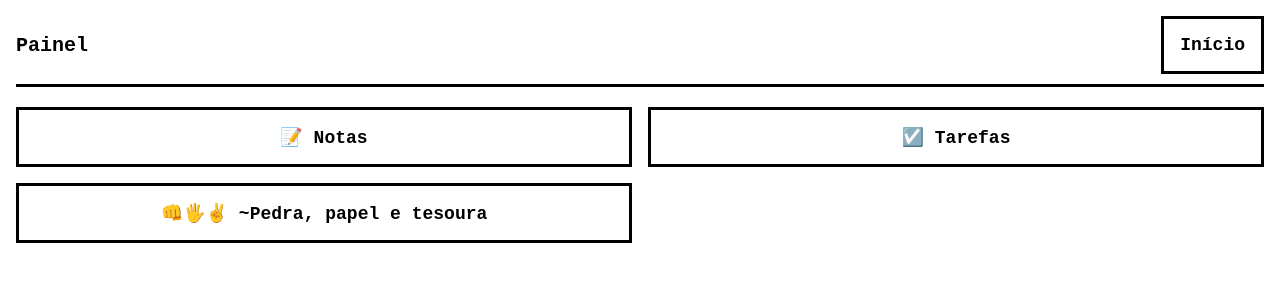
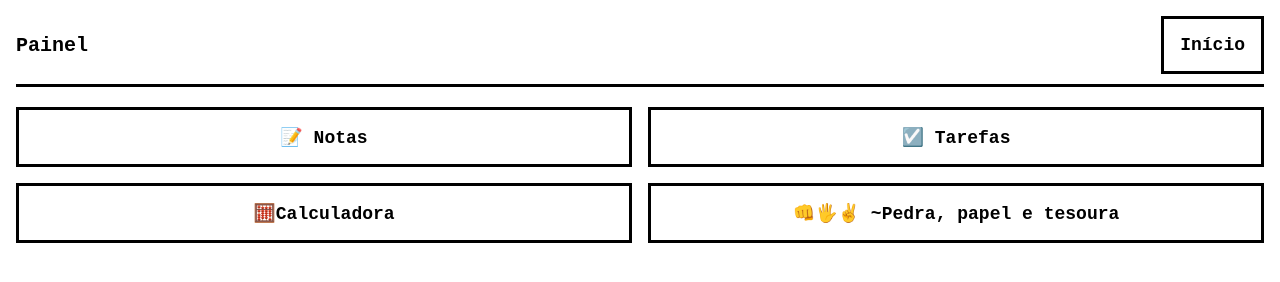
Before and after one commit to lulitamztt-design/kindle-os, a plain HTML site: page index.html in a window 1280 px wide. Drawn offline with Linux system fonts and the light colour scheme.

Commit message:
Update index.html

```diff
--- a/index.html
+++ b/index.html
@@ -19,6 +19,7 @@
     <div class="grade-apps">
       <button class="icone-app" onclick="abrirTela('notas')">📝 Notas</button>
       <button class="icone-app" onclick="abrirTela('tarefas')">☑️ Tarefas</button>
+      <button class="icone-app" onclick="abrirTela('calc')">🧮Calculadora</button>
       <button class="icone-app" onclick="abrirTela('jogo')">👊🖐✌ ~Pedra, papel e tesoura</button>
     </div>
   </main>
```
